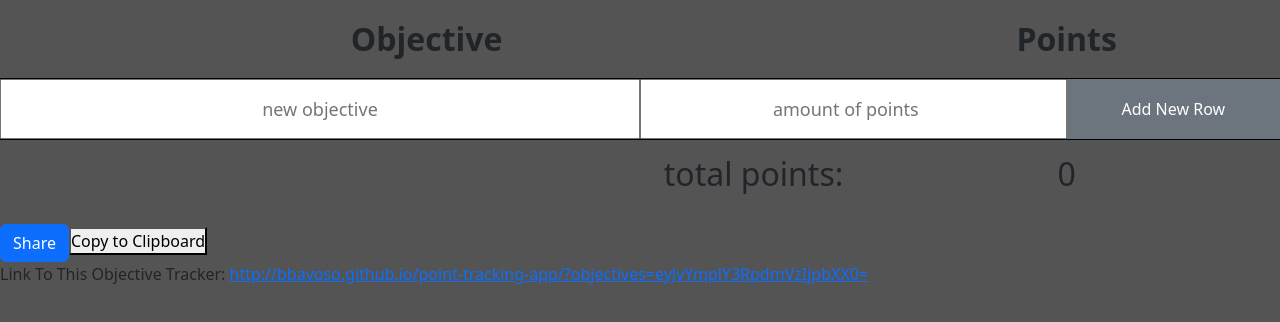
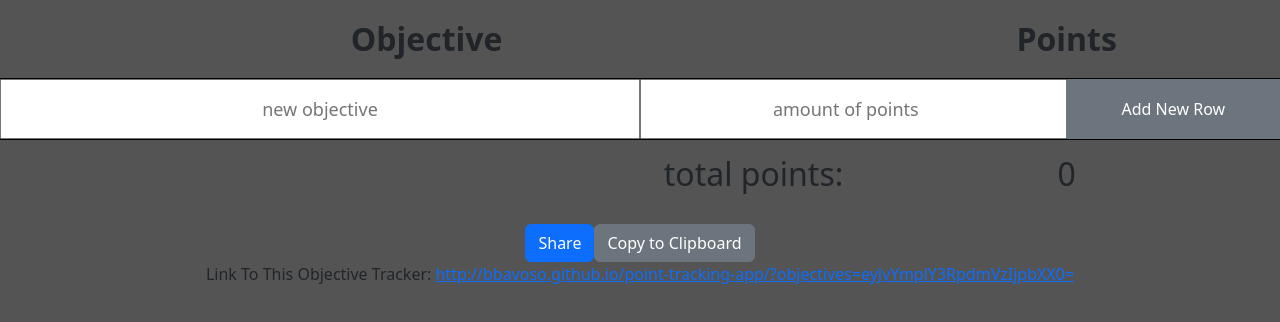
Before and after one commit to BBavoso/point-tracking-app, a React (Create React App) app: page / in a window 1280 px wide. Both pictures are taken after a click on the button "Share". Shown: the top 322 px of the page. Built offline with nearby package versions, Linux system fonts and the light colour scheme.

Commit message:
share style

```diff
--- a/src/App.js
+++ b/src/App.js
@@ -198,7 +198,10 @@ function Share(props) {
         Share
       </button>
       {link ? (
-        <button onClick={() => navigator.clipboard.writeText(url)}>
+        <button
+          onClick={() => navigator.clipboard.writeText(url)}
+          className="btn btn-secondary"
+        >
           Copy to Clipboard
         </button>
       ) : (
@@ -206,7 +209,10 @@ function Share(props) {
       )}
       {link ? (
         <p>
-          Link To This Objective Tracker: <a href={url}>{url}</a>
+          Link To This Objective Tracker:{" "}
+          <a href={url}>
+            {url.length > 100 ? url.substring(0, 50) + "..." : url}
+          </a>
         </p>
       ) : (
         ""
--- a/src/App.scss
+++ b/src/App.scss
@@ -88,6 +88,10 @@ td:first-child {
   text-align: center;
 }
 
+#share {
+  text-align: center;
+}
+
 // *** background color section ***
 
 .checkbox-filled.checked {
```
